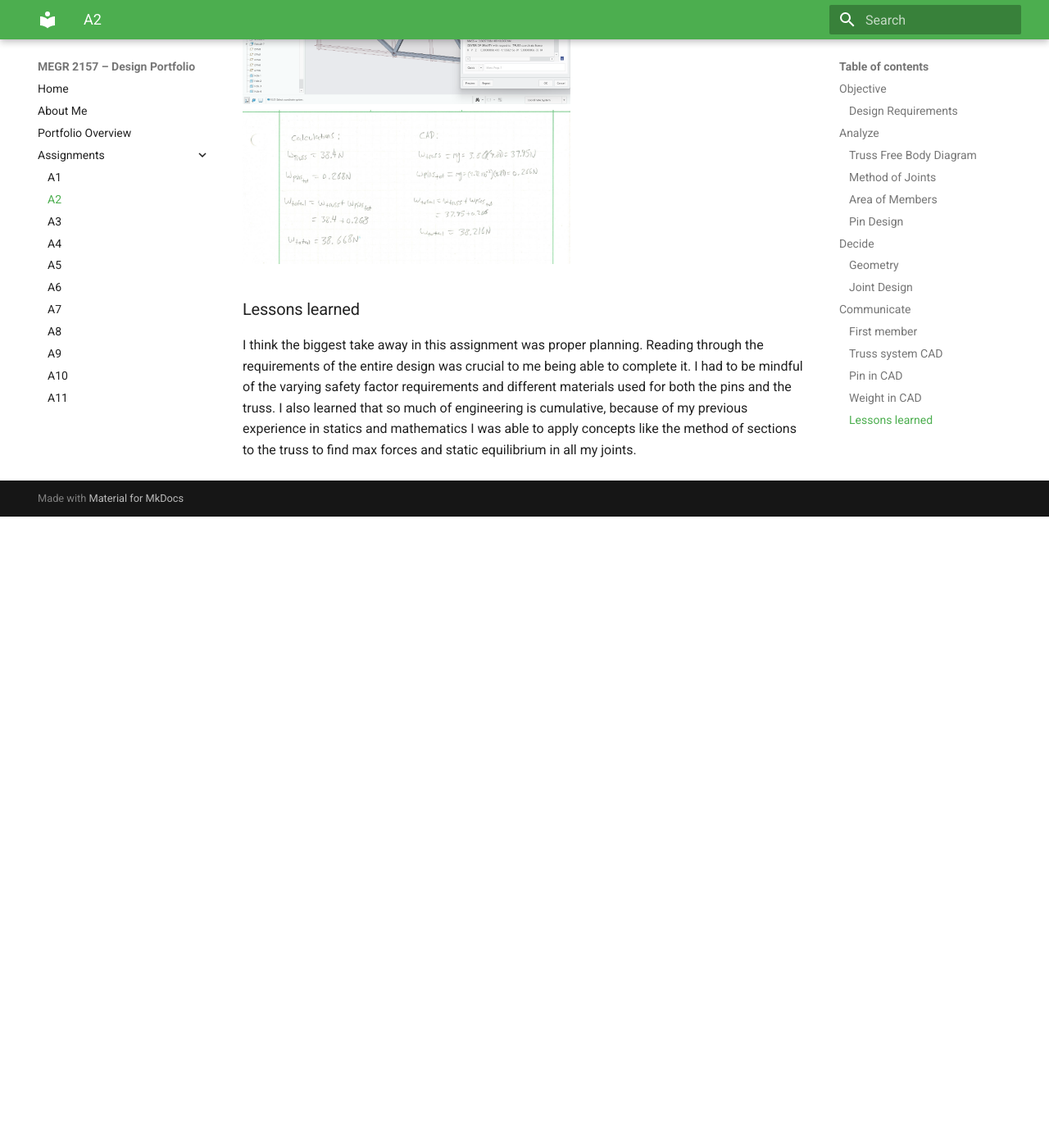
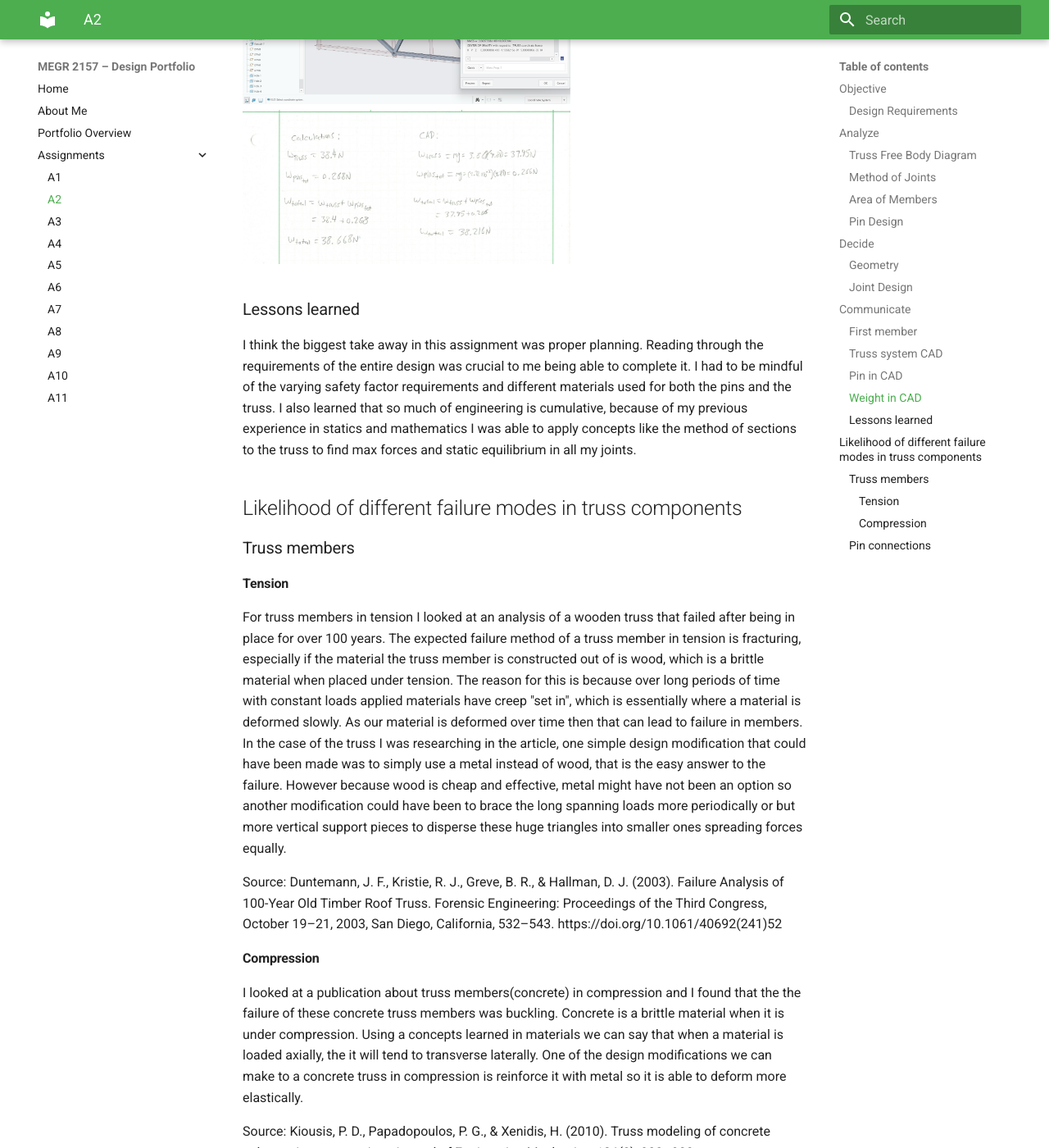
Before and after one commit to Greyson-Boatright/design-projects-portfolio, an MkDocs documentation site: the page built from docs/assignments/A02/index.md, in a window 1280 px wide and 1400 px high, scrolled down 11133 px. Shown: the whole window at 82% size. Built offline with MkDocs 1.6.1 and Material for MkDocs 9.7.7, drawn with Linux system fonts in a browser that asks for light colours; before the commit the page ends 11763 px from its top, so only the background shows below that; some of the changed text lies outside the part shown.

Commit message:
Enhance failure modes section in index.md
Expanded the section on failure modes in truss components, detailing tension and compression failures for wooden and concrete truss members, as well as pin connections. Included sources for further reading.

```diff
--- a/docs/assignments/A02/index.md
+++ b/docs/assignments/A02/index.md
@@ -73,3 +73,23 @@ As seen below are screenshots of the properties of the parts in CAD directly fro
 
 ### Lessons learned
 I think the biggest take away in this assignment was proper planning. Reading through the requirements of the entire design was crucial to me being able to complete it. I had to be mindful of the varying safety factor requirements and different materials used for both the pins and the truss. I also learned that so much of engineering is cumulative, because of my previous experience in statics and mathematics I was able to apply concepts like the method of sections to the truss to find max forces and static equilibrium in all my joints.
+
+
+## Likelihood of different failure modes in truss components
+
+### Truss members
+
+#### Tension
+For truss members in tension I looked at an analysis of a wooden truss that failed after being in place for over 100 years. The expected failure method of a truss member in tension is fracturing, especially if the material the truss member is constructed out of is wood, which is a brittle material when placed under tension. The reason for this is because over long periods of time with constant loads applied materials have creep "set in", which is essentially where a material is deformed slowly. As our material is deformed over time then that can lead to failure in members. In the case of the truss I was researching in the article, one simple design modification that could have been made was to simply use a metal instead of wood, that is the easy answer to the failure. However because wood is cheap and effective, metal might have not been an option so another modification could have been to brace the long spanning loads more periodically or but more vertical support pieces to disperse these huge triangles into smaller ones spreading forces equally.
+
+Source: Duntemann, J. F., Kristie, R. J., Greve, B. R., & Hallman, D. J. (2003). Failure Analysis of 100-Year Old Timber Roof Truss. Forensic Engineering: Proceedings of the Third Congress, October 19–21, 2003, San Diego, California, 532–543. https://doi.org/10.1061/40692(241)52
+
+#### Compression
+I looked at a publication about truss members(concrete) in compression and I found that the the failure of these concrete truss members was buckling. Concrete is a brittle material when it is under compression. Using a concepts learned in materials we can say that when a material is loaded axially, the it will tend to transverse laterally. One of the design modifications we can make to a concrete truss in compression is reinforce it with metal so it is able to deform more elastically.
+
+Source: Kiousis, P. D., Papadopoulos, P. G., & Xenidis, H. (2010). Truss modeling of concrete columns in compression. Journal of Engineering Mechanics, 136(8), 980–988. https://doi.org/10.1061/(ASCE)EM.1943-7889.0000142
+
+### Pin connections
+The expected failure mode of a pin is yielding. I read about the strength and properties of structural pins in a research document by David Duerr. In the document there was a test done on a series of varying diameter pins and some of the same diameter pins on the same area on which they were put through with a increasing force applied to them. From this data gathered when analyzing I found that pins of the same diameter but different plate area had nearly identical failure loads. The real difference was the pin diameter that made the difference in how much load the pin could have applied before failure. So when we look at reducing the failure under larger loads, instead of simply using larger pins which could impose a problem on what the size of the material the pins are being drove through. We can change the type of connection under which the pins are put, by incorporating a double pin connection in the design can allow for a smaller diameter pin to withstand a larger load.
+
+Source: Duerr, D. (2025). Strength of round structural pins. Journal of Structural Design and Construction Practice, 30(1). https://doi.org/10.1061/JSDCCC.SCENG-1609
```
